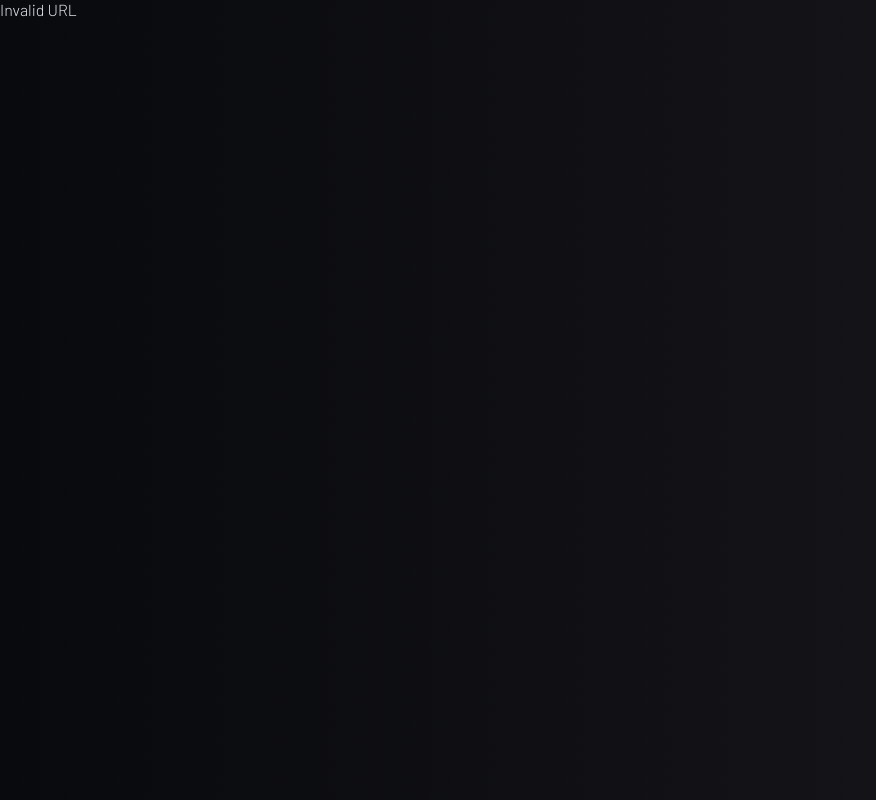
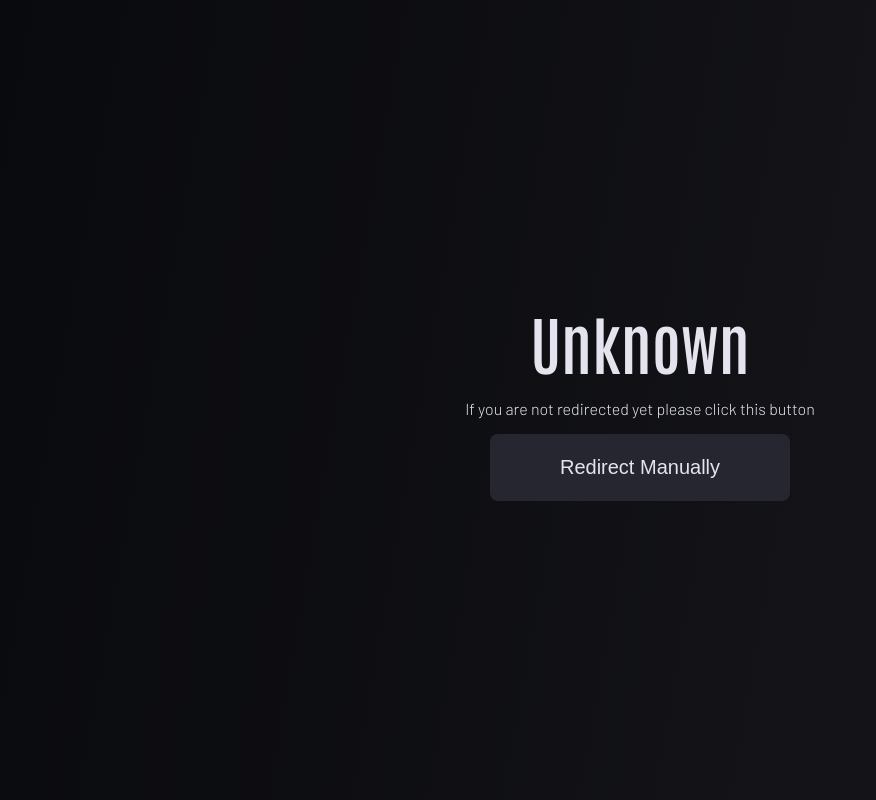
Before and after one commit to sargon17/deep_link, a Next.js app: page /inst in a window 1280 px wide. Shown: the whole page, without its empty margins (0-876 px from the left). Built offline with nearby package versions, Linux system fonts and the light colour scheme.

Commit message:
redirect page finalized

```diff
--- a/src/app/inst/page.tsx
+++ b/src/app/inst/page.tsx
@@ -2,13 +2,25 @@
 import React from "react";
 import { isMobile } from "react-device-detect";
 import { useRouter } from "next/navigation";
+import { useState, useEffect } from "react";
 
 function Page(req: any) {
+  const [manualRedirect, setManualRedirect] = useState(false);
+
+  useEffect(() => {
+    console.log("redirecting");
+    setTimeout(() => {
+      setManualRedirect(true);
+    }, 1500);
+  }, []);
+
   const router = useRouter();
   //get the query params
   const user = req.searchParams.u;
 
-  if (!user) return <div>Invalid URL</div>;
+  if (!user) {
+    // todo message that the user is not found
+  }
   // get the device type
   const deviceType = isMobile ? "mobile" : "desktop";
 
@@ -37,9 +49,15 @@ function Page(req: any) {
       <div className="container">
         <h1>{user ? "You are getting redirected to @" + user : "Unknown"}</h1>
 
-        <div className="manual-redirect">
+        <div className={manualRedirect === true ? "manual-redirect active" : "manual-redirect"}>
           <p> If you are not redirected yet please click this button </p>
-          <button> Redirect manually</button>
+          <button
+            onClick={() => {
+              openApp(user);
+            }}
+          >
+            Redirect manually
+          </button>
         </div>
       </div>
     </div>
--- a/src/app/styles/pages/_redirect.scss
+++ b/src/app/styles/pages/_redirect.scss
@@ -8,5 +8,14 @@
   .container {
     text-align: center;
     max-width: 80%;
+
+    .manual-redirect {
+      opacity: 0;
+
+      &.active {
+        opacity: 1;
+        transition: opacity 0.5s;
+      }
+    }
   }
 }
```
